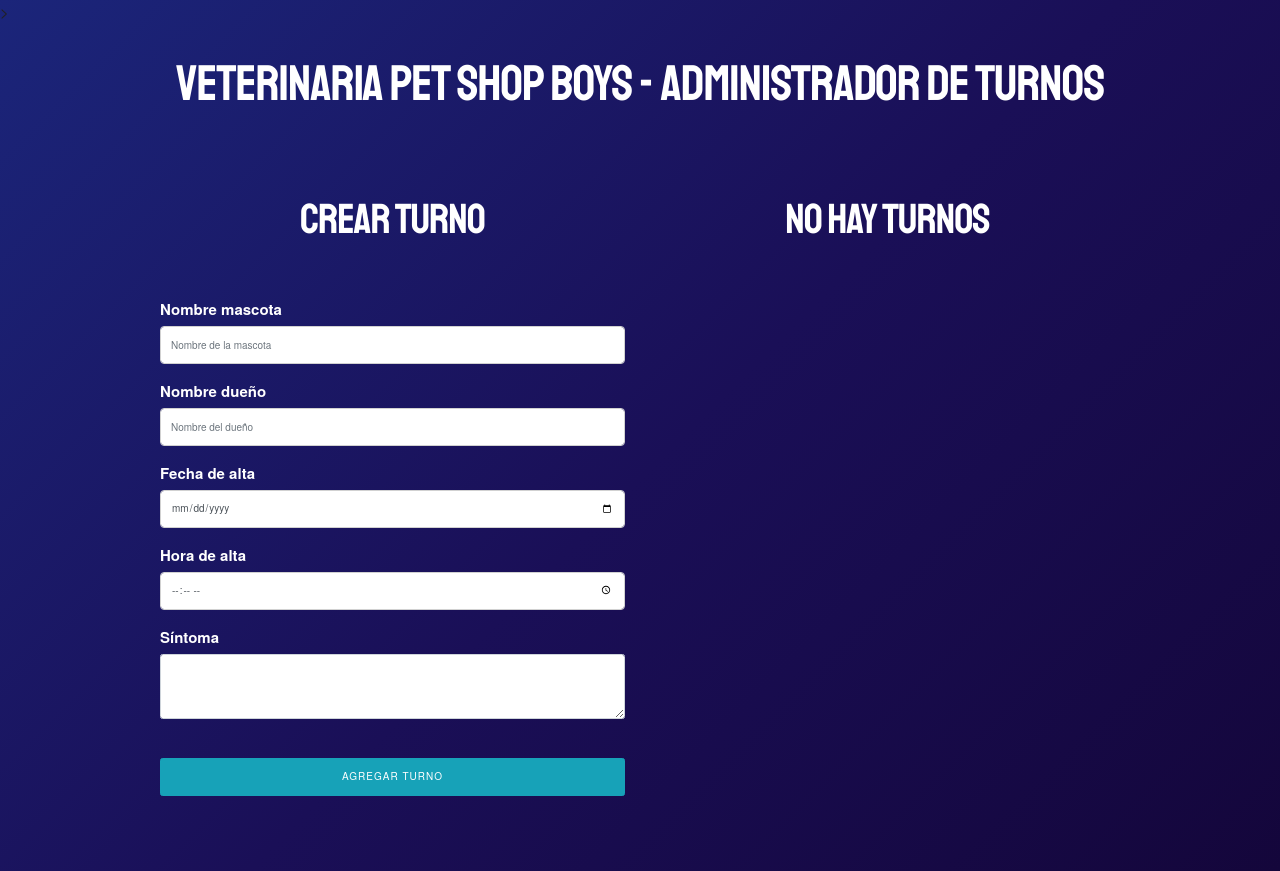
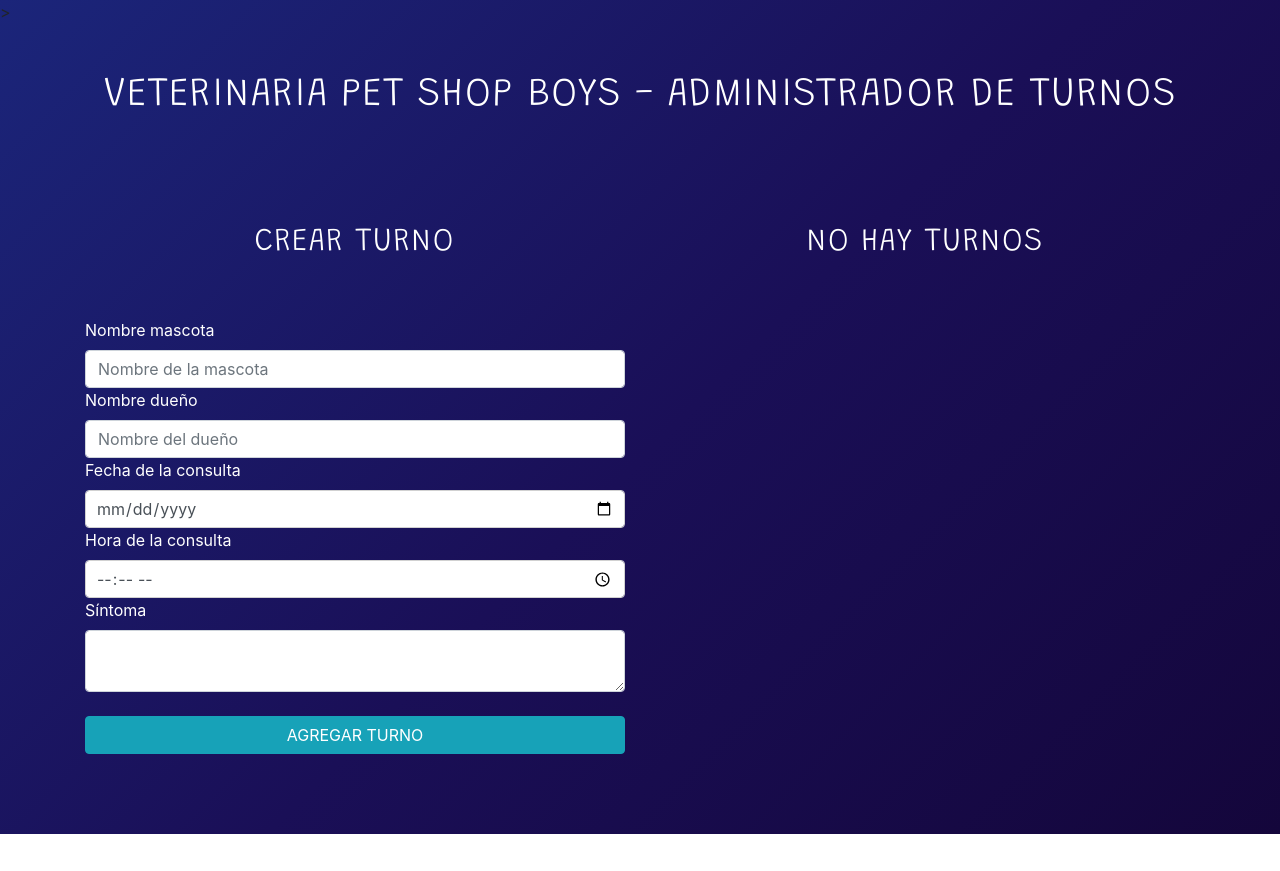
Before and after one commit to tomastoloza/veterinaria-react-tailwindcss, a React (Create React App) app: page / in a window 1280 px wide. After the commit the page ends 834 px from the top, so only its background shows below. Built offline with nearby package versions, Linux system fonts and the light colour scheme.

Commit message:
Ajustando css y comentarios del código

```diff
--- a/public/index.html
+++ b/public/index.html
@@ -14,10 +14,7 @@
     <link rel="manifest" href="%PUBLIC_URL%/manifest.json" />
 
     <title>Veterinaria Pet Shop Boys</title>
-    <link rel="stylesheet" href="https://cdnjs.cloudflare.com/ajax/libs/normalize/8.0.1/normalize.min.css">
-    <link href="https://fonts.googleapis.com/css?family=Staatliches" rel="stylesheet">
-    <link rel="stylesheet" href="https://cdnjs.cloudflare.com/ajax/libs/skeleton/2.0.4/skeleton.min.css">
-
+    <link href="https://fonts.googleapis.com/css2?family=Anton&family=Grandstander:wght@100;200&display=swap" rel="stylesheet">
   </head>
   <body>
     <noscript>You need to enable JavaScript to run this app.</noscript>
--- a/src/components/Formulario.jsx
+++ b/src/components/Formulario.jsx
@@ -4,7 +4,9 @@ import uuid from 'uuid/dist/v4';
 
 const Formulario = ({crearTurno}) => {
 
-// Crear state turnos
+// Creamos el state turnos
+// Recordar que es [nombre, función que lo modifica]
+// Inicializamos con un objeto vacío pero definido
 
 const [turno, actualizarTurno] = useState ({
     mascota: '',
@@ -16,7 +18,9 @@ const [turno, actualizarTurno] = useState ({
 
 const [error, actualizarError] = useState (false);
 
-// Leer los datos a medida que el usuario escribe
+// Esta handleChange (se acostumbra a poner así, handleLoquevenga) es para
+// leer los datos a medida que el usuario escribe
+// en lo campos del form. Así vamos validando en tiempo real
 
 const handleChange = e => {
     actualizarTurno({
@@ -30,10 +34,11 @@ const handleChange = e => {
 
 const {mascota, propietario, fecha, hora, sintomas} = turno;
 
-// Cuando se envía el formulario
+// Cuando se envía el formulario se juega todo esto.
 
 const submitTurno = e => {
     e.preventDefault();
+    // Esta prevent es para que no tire error porque al pcipio. están los campos vacíos.
 
     // Validar
 
@@ -90,7 +95,7 @@ const submitTurno = e => {
                 className="form-control"
                 onChange={handleChange}
                 />
-                <label>Fecha de alta</label>
+                <label>Fecha de la consulta</label>
                 <input
                 type="date"
                 name="fecha"
@@ -98,7 +103,7 @@ const submitTurno = e => {
                 className="form-control"
                 onChange={handleChange}
                 />
-                <label>Hora de alta</label>
+                <label>Hora de la consulta</label>
                 <input
                 type="time"
                 name="hora"
@@ -108,7 +113,7 @@ const submitTurno = e => {
                 />
                 <label>Síntoma</label>
                 <textarea
-                class="form-control"
+                className="form-control"
                 aria-label="With textarea"
                 name="sintomas"
                 value={sintomas}
--- a/src/index.css
+++ b/src/index.css
@@ -4,7 +4,8 @@ html {
   body {
     margin: 0;
     padding: 0;
-    font-family: sans-serif;
+    font-family: 'Anton', sans-serif;
+    font-family: 'Grandstander', cursive;
     background-image: linear-gradient(-225deg, rgb(27, 37, 122) 0%, rgb(26, 15, 87) 52%, rgb(20, 6, 59) 100%);
     min-height: 100%;
     padding-bottom: 5rem;
@@ -13,27 +14,26 @@ html {
     color: white;
     padding: 3rem 0;
     text-align: center;
-
     text-transform: uppercase;
-
-    font-family: 'Staatliches';
+    font-family: 'Anton', sans-serif;
+    font-family: 'Grandstander', cursive;
     letter-spacing: 1px;
   }
-  .lista-citas .media {
+  .lista-turnos .media {
     border-bottom: 1px solid #e1e1e1;
     padding-bottom: 3rem;
   }
 
-  .lista-citas .media:last-of-type{
+  .lista-turnos .media:last-of-type{
     border-bottom: 0;
   }
-  .lista-citas .media-body p {
+  .lista-turnos .media-body p {
     margin:0;
   }
-  .lista-citas .media-body button {
-    margin-top: 1rem!important;
+  .lista-turnos .media-body button {
+    margin-top: 1 rem!important;
   }
-  .lista-citas .media-body span {
+  .lista-turnos .media-body span {
     font-weight: bold;
   }
 
@@ -52,26 +52,26 @@ html {
       box-sizing: border-box;
   }
 
-  .cita {
+  .turno {
     padding: 2rem;
     background: white;
     border-bottom: 1px solid #e1e1e1;
     color: black;
   }
 
-  .cita p {
+  .turno p {
     font-weight: bold;
     margin-bottom: .8rem;
   }
-  .cita p span {
+  .turno p span {
     font-weight: normal;
 
   }
-  .cita:first-of-type {
+  .turno:first-of-type {
     border-top-left-radius: 1rem;
     border-top-right-radius: 1rem;
   }
-  .cita:last-of-type {
+  .turno:last-of-type {
     border-bottom-left-radius: 1rem;
     border-bottom-right-radius: 1rem;
   }
@@ -89,5 +89,6 @@ html {
     font-size: 2rem;
     text-transform: uppercase;
     text-align: center;
-    font-family:  'Staatliches', cursive;
+    font-family: 'Anton', sans-serif;
+    font-family: 'Grandstander', cursive;
   }
```
Also changed, not shown: src/App.js (+9 -2 lines).
